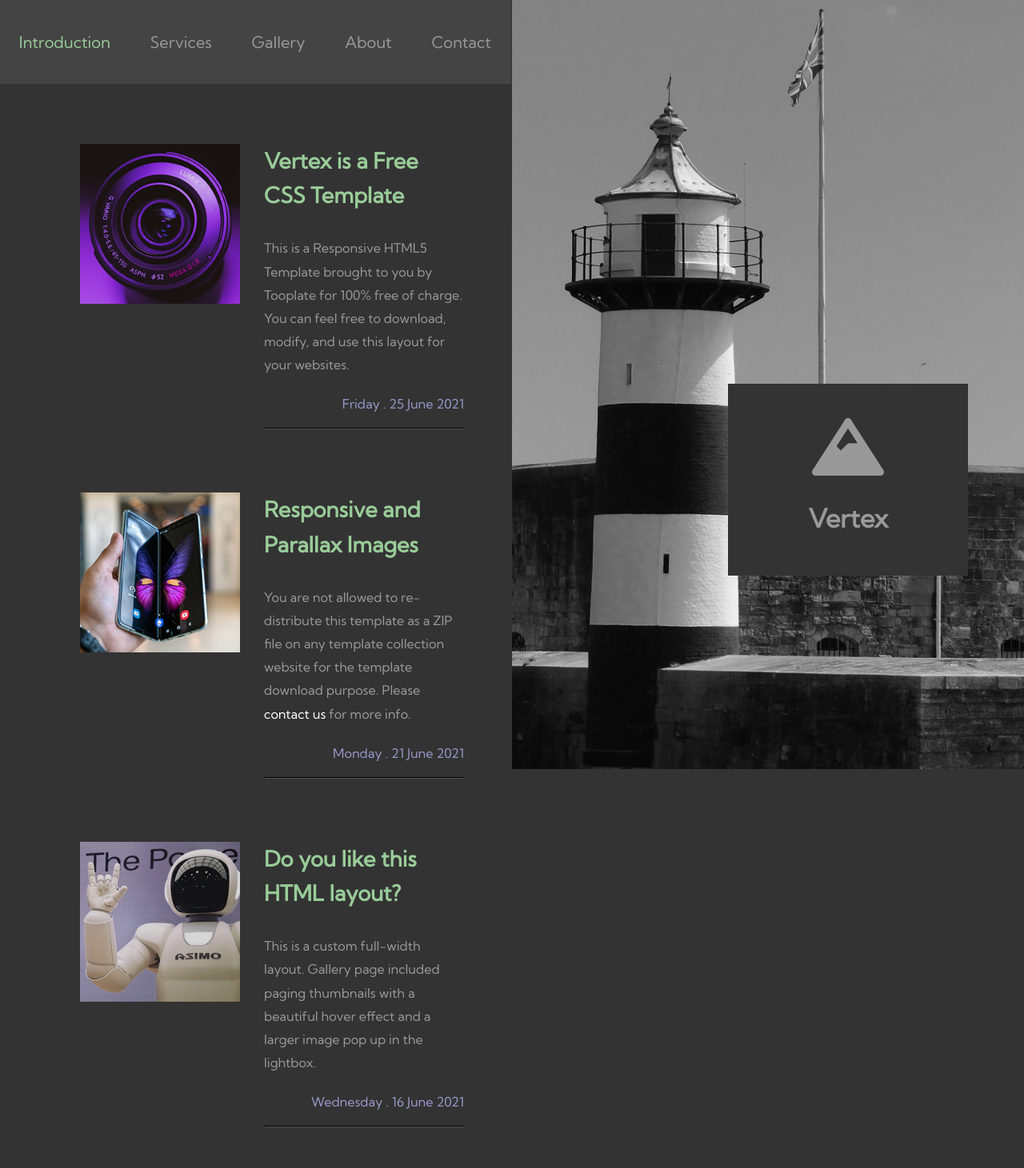
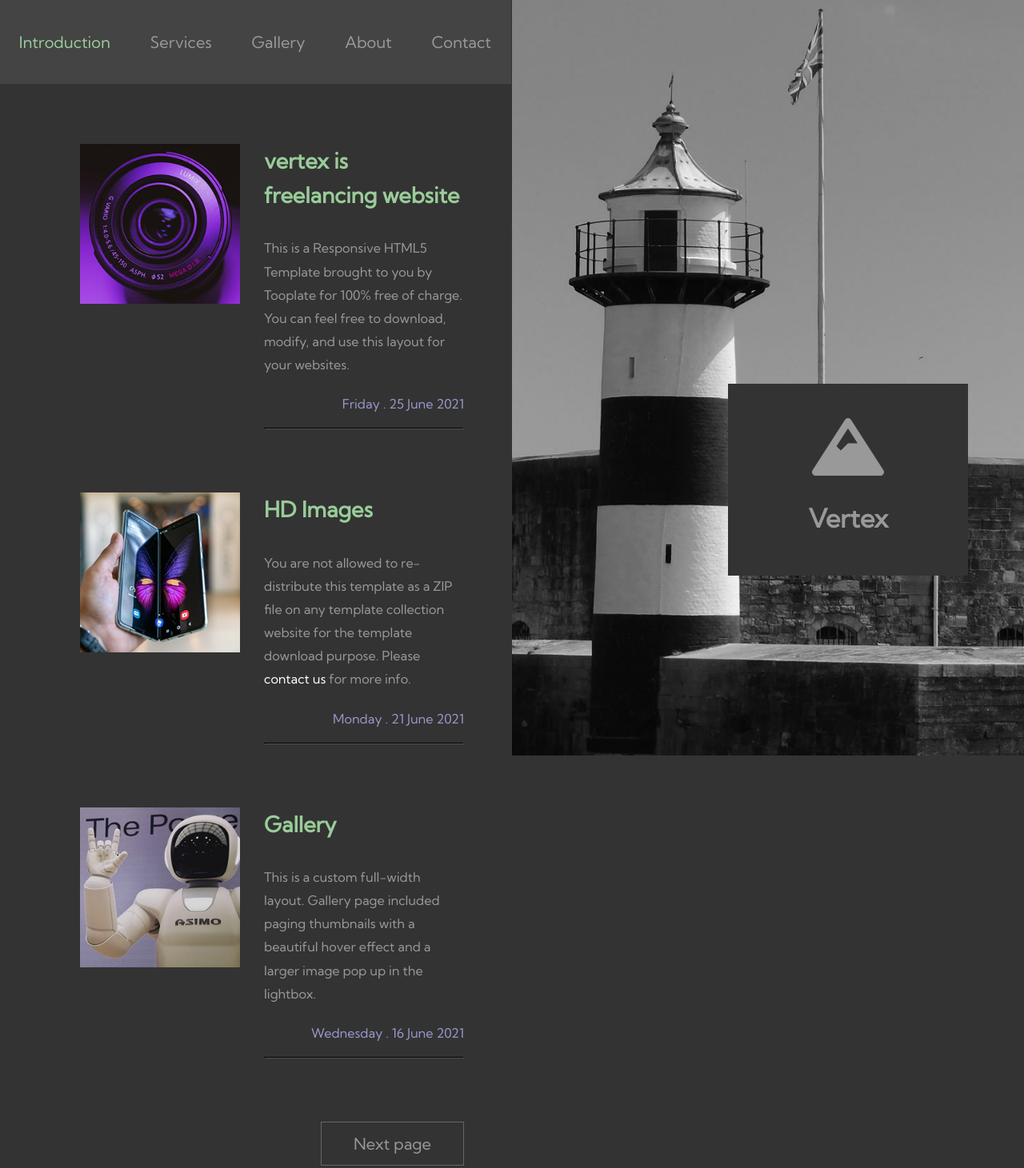
Before and after one commit to Sugunamanoharan/new, a plain HTML site: page index.html in a window 1280 px wide. Shown: the top 1461 px of the page at 80% size. Drawn offline with Linux system fonts and the light colour scheme.

Commit message:
Updated index.html

```diff
--- a/index.html
+++ b/index.html
@@ -75,7 +75,7 @@ https://www.tooplate.com/view/2124-vertex
                 <div class="tm-media">
                     <img src="img/gallery/tn/img-11.jpg" alt="Intro image">
                     <div class="tm-media-body">
-                        <h2><a href="#" class="tm-text-primary">Vertex is a Free CSS Template</a></h2>
+                        <h2><a href="#" class="tm-text-primary">vertex is freelancing website</a></h2>
                         <p class="tm-mb-20 tm-text-small">
                             This is a Responsive HTML5 Template brought to you by Tooplate for
                             100% free of charge. You can feel free to download, modify, and
@@ -91,7 +91,7 @@ https://www.tooplate.com/view/2124-vertex
                 <div class="tm-media">
                     <img src="img/gallery/tn/img-12.jpg" alt="Intro image">
                     <div class="tm-media-body">
-                        <h2><a href="#" class="tm-text-primary">Responsive and Parallax Images</a></h2>
+                        <h2><a href="#" class="tm-text-primary">HD Images</a></h2>
                         <p class="tm-mb-20 tm-text-small">
                       You are not allowed to re-distribute this template as a ZIP file on any template collection website for the template download purpose. Please <a rel="nofollow" href="https://www.tooplate.com/contact" target="_parent">contact us</a> for more info. </p>
                         <span class="tm-text-secondary tm-media-span tm-text-small">
@@ -104,7 +104,7 @@ https://www.tooplate.com/view/2124-vertex
                 <div class="tm-media">
                     <img src="img/gallery/tn/img-18.jpg" alt="Intro image">
                     <div class="tm-media-body">
-                        <h2><a href="#" class="tm-text-primary">Do you like this HTML layout?</a></h2>
+                        <h2><a href="#" class="tm-text-primary">Gallery </a></h2>
                         <p class="tm-mb-20 tm-text-small">
                             This is a custom full-width layout. Gallery page included paging thumbnails with a beautiful hover effect and a larger image pop up in the lightbox.
                         </p>
```
